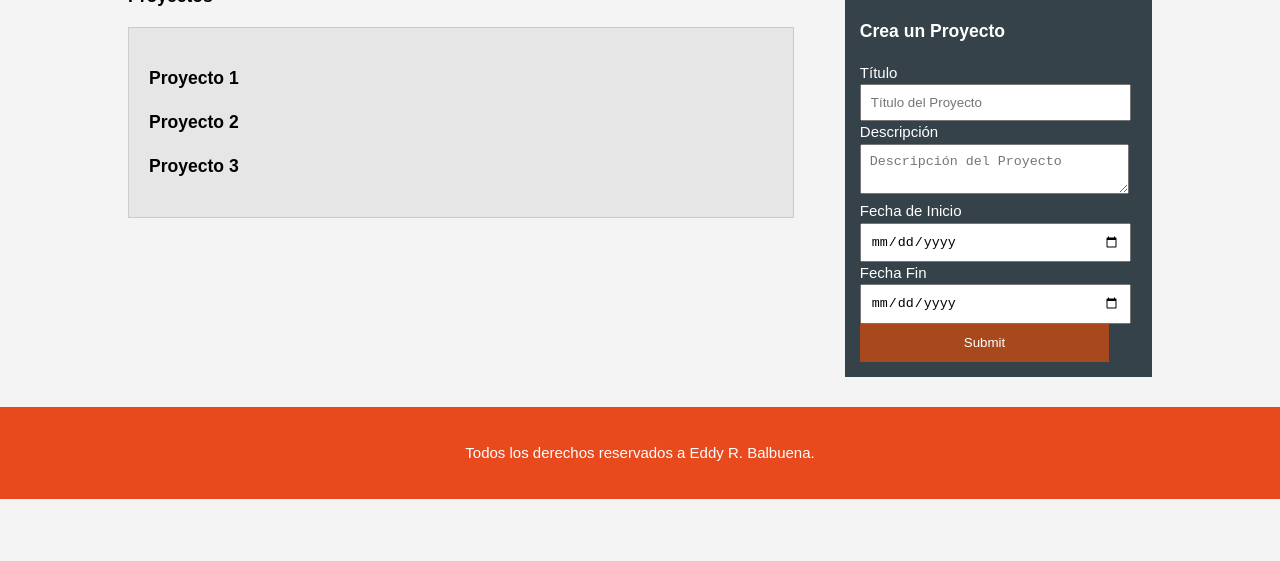
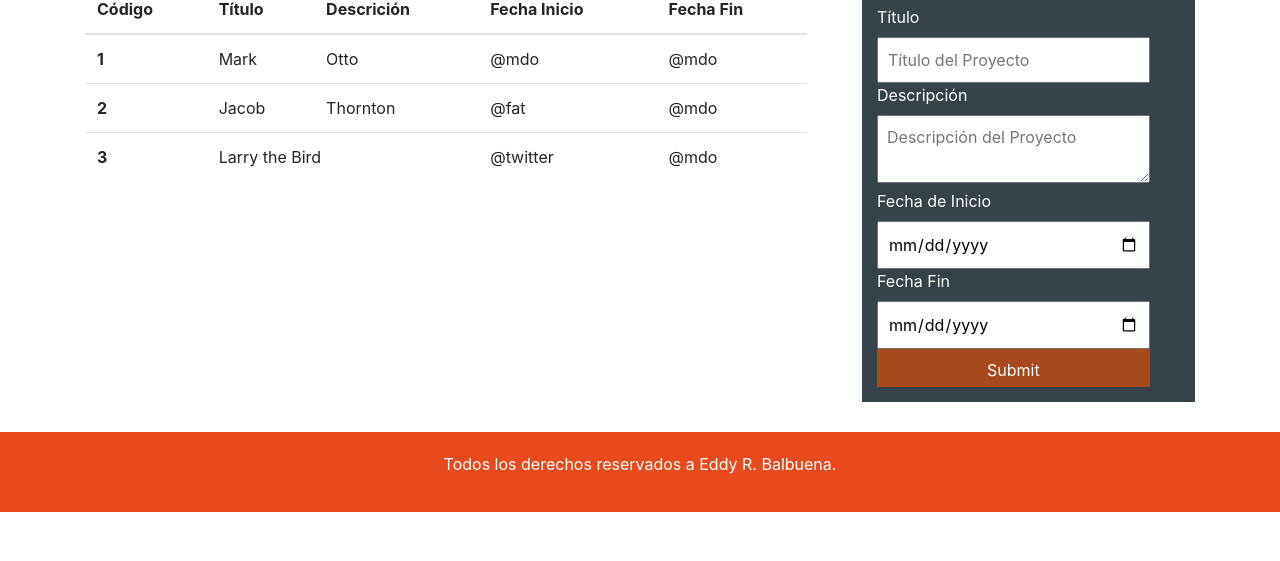
Before and after one commit to eddyrodney/proyectodiseno, a plain HTML site: page proyecto.html in a window 1280 px wide. Shown: the part 239-800 px from the top of the page. Drawn offline with nearby package versions, Linux system fonts and the light colour scheme.

Commit message:
Se agregó la tabla de bootstrap.

```diff
--- a/css/style.css
+++ b/css/style.css
@@ -92,7 +92,7 @@ header a:hover{
   min-height: 400px;
   background:url(../img/proyectos.jpg) no-repeat 0;
   background-repeat: no-repeat;
-  background-size: 2500px 500px;
+  background-size: 2500px 600px;
   background-position: center;
   background-attachment: fixed;
   text-align: center;
--- a/index.html
+++ b/index.html
@@ -8,6 +8,7 @@
     <meta name="keywords" content="Proyectos">
     <meta name="author" content="Eddy Rodney Balbuena">
     <link rel="stylesheet" href="./css/style.css">
+    <link rel="stylesheet" href="https://maxcdn.bootstrapcdn.com/bootstrap/4.0.0/css/bootstrap.min.css">
   </head>
   <body>
     <header>
--- a/proyecto.html
+++ b/proyecto.html
@@ -8,6 +8,7 @@
     <meta name="keywords" content="Proyectos">
     <meta name="author" content="Eddy Rodney Balbuena">
     <link rel="stylesheet" href="./css/style.css">
+    <link rel="stylesheet" href="https://maxcdn.bootstrapcdn.com/bootstrap/4.0.0/css/bootstrap.min.css">
   </head>
   <body>
     <header>
@@ -39,20 +40,39 @@
       <div class="container">
         <article id="main-col">
           <h1 class="page-title">Proyectos</h1>
-          <ul id="services">
-            <li>
-              <h3>Proyecto 1</h3>
-              <p></p>
-            </li>
-            <li>
-              <h3>Proyecto 2</h3>
-              <p></p>
-            </li>
-            <li>
-              <h3>Proyecto 3</h3>
-              <p></p>
-            </li>
-          </ul>
+          <table class="table table-hover">
+            <thead>
+              <tr>
+                <th scope="col">Código</th>
+                <th scope="col">Título</th>
+                <th scope="col">Descrición</th>
+                <th scope="col">Fecha Inicio</th>
+                <th scope="col">Fecha Fin</th>
+              </tr>
+            </thead>
+            <tbody>
+              <tr>
+                <th scope="row">1</th>
+                <td>Mark</td>
+                <td>Otto</td>
+                <td>@mdo</td>
+                <td>@mdo</td>
+              </tr>
+              <tr>
+                <th scope="row">2</th>
+                <td>Jacob</td>
+                <td>Thornton</td>
+                <td>@fat</td>
+                <td>@mdo</td>
+              </tr>
+              <tr>
+                <th scope="row">3</th>
+                <td colspan="2">Larry the Bird</td>
+                <td>@twitter</td>
+                <td>@mdo</td>
+              </tr>
+            </tbody>
+        </table>
         </article>
         <aside id="sidebar">
           <div class="dark">
```
Also changed, not shown: proyectos.html (+34 -7 lines).
